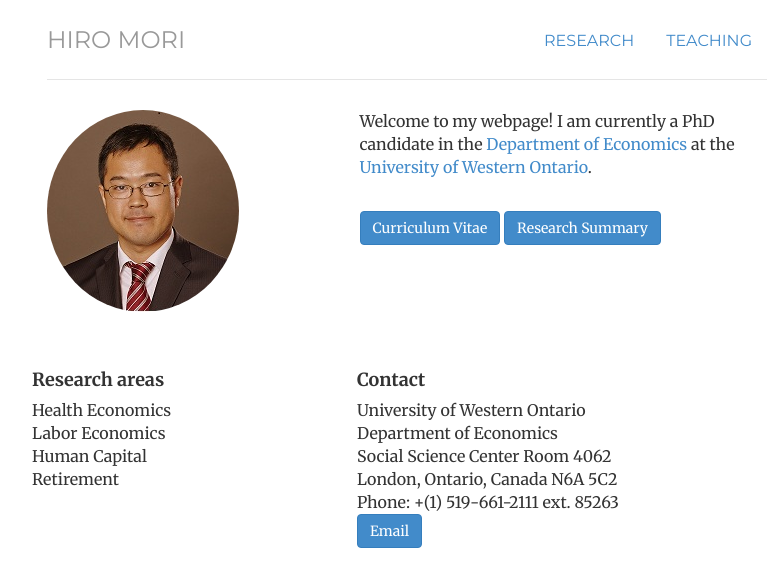
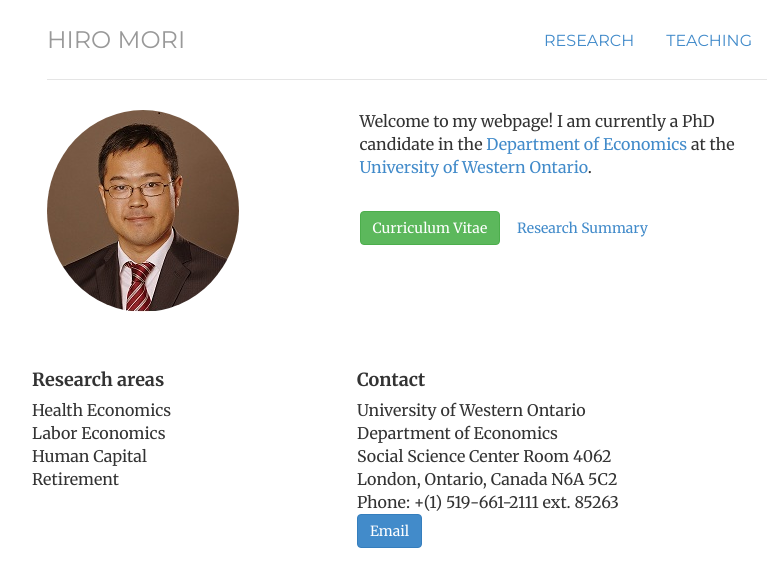
Before and after one commit to morihiroaki/morihiroaki.github.io, a Jekyll site: the page built from index.html, in a window 1280 px wide. Shown: the top 587 px of the page, without its empty margins (233-1015 px from the left). Built offline with Jekyll 4.4.1, drawn with Linux system fonts in a browser that asks for light colours.

Commit message:
Update index.html

```diff
--- a/index.html
+++ b/index.html
@@ -13,8 +13,8 @@ description:
              <div class='col-sm-7'>
               <p> Welcome to my webpage! I am currently a PhD candidate in the <a href="http://economics.uwo.ca/">Department of Economics</a> at the <a href="http://www.uwo.ca/">University of Western Ontario</a>.  </p>
               <br/>
-              	<a href="/files/cv_mori.pdf" class="btn btn-primary" title="Download CV as PDF">Curriculum Vitae</a>
-              	<a href="/files/research_summary.pdf" class="btn btn-primary" title="Download reserch summary as PDF">Research Summary</a>
+              	<a href="/files/cv_mori.pdf" class="btn btn-success" title="Download CV as PDF">Curriculum Vitae</a>
+              	<a href="/files/research_summary.pdf" class="btn btn-warnings" title="Download reserch summary as PDF">Research Summary</a>
               <!--a class="btn btn-primary" href="/cv.html">CV</a-->
               <!--a class="btn btn-warning" href="/research.html">Research</a-->
               <!--a class="btn btn-danger" href="/teaching.html">Teaching</a-->
```
